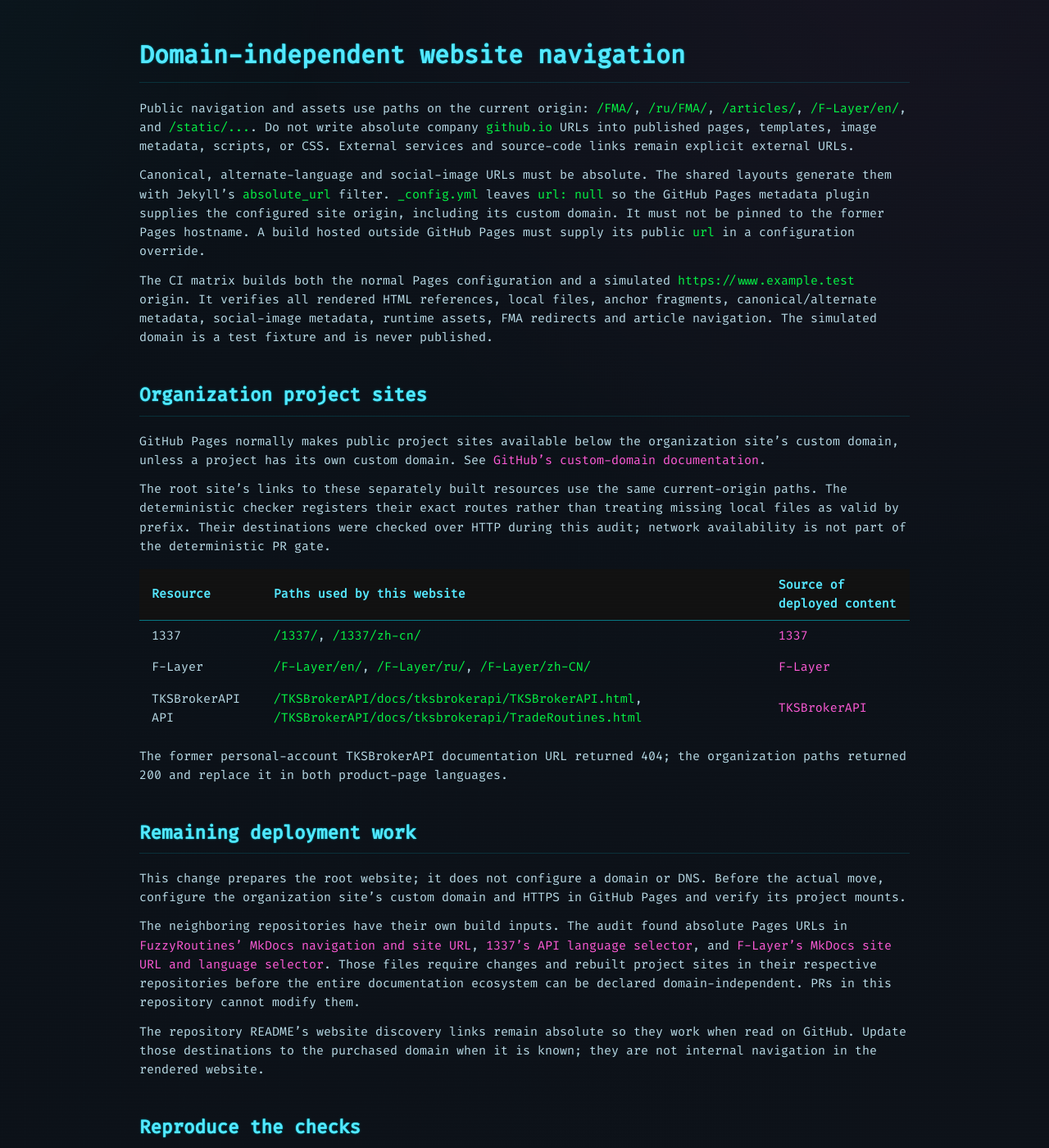
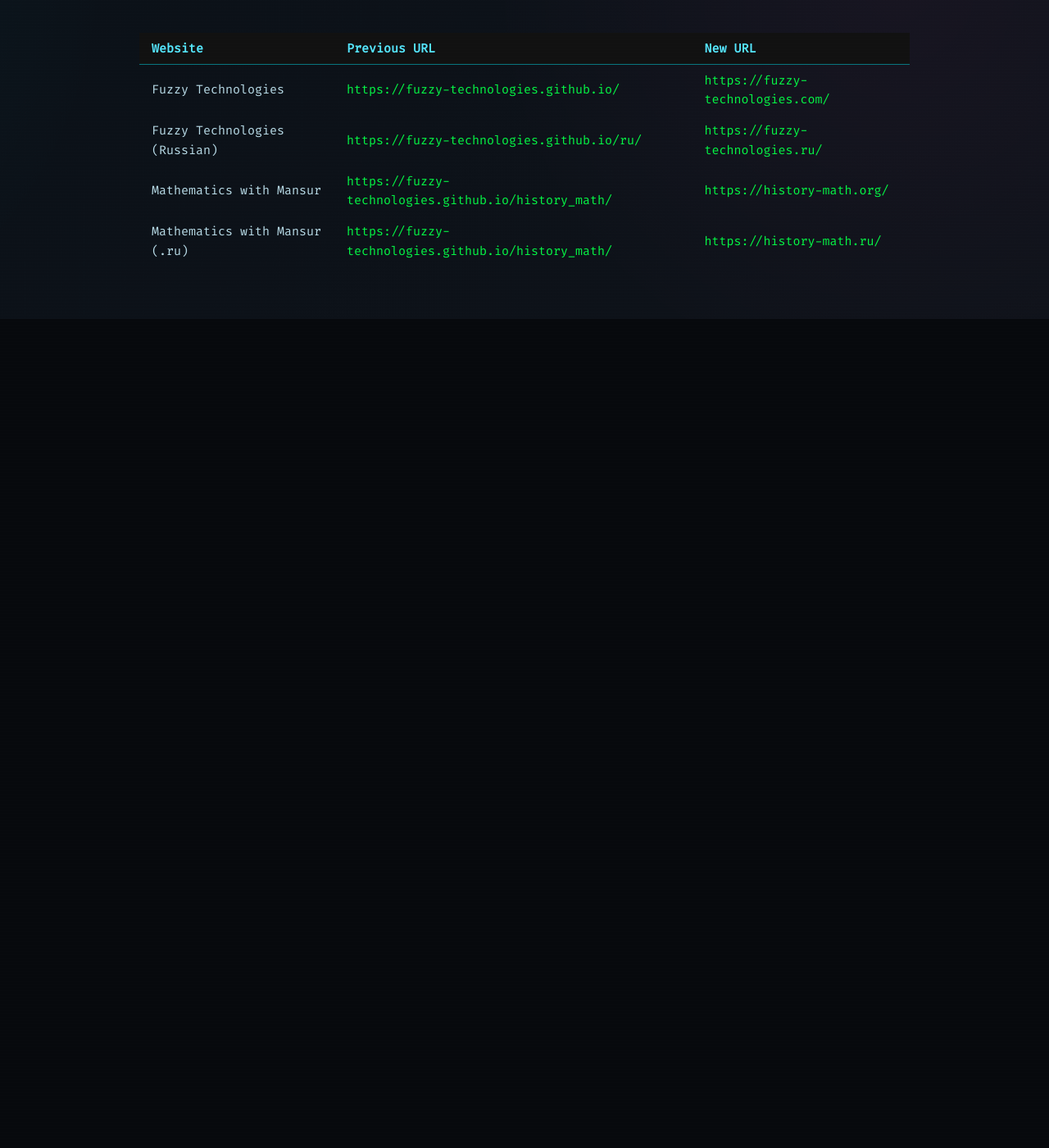
Before and after one commit to Fuzzy-Technologies/fuzzy-technologies.github.io, a Jekyll site: the page built from docs/DOMAIN_MIGRATION.md, in a window 1280 px wide and 1400 px high. Shown: the whole window at 82% size. Built offline with Jekyll 4.4.1, drawn with Linux system fonts in a browser that asks for light colours; our own code applies the rules of GitHub Pages for plain Markdown files; Markdown is read by kramdown in place of the engine named in the settings; some of the changed text lies outside the part shown.

Commit message:
List website URL changes and validate their HTTPS origins (#55)
* Document registered domains and GitHub Pages connection plan

* Align production navigation checks with the configured custom domain

* Record saved Pages domain and pending DNS verification state

* Validate explicit HTTPS origins and assert production CNAME

* Document reproducible HTTPS-origin validation during DNS activation

* Limit domain migration documentation to old and new website URLs

* Describe domain migration document as a website URL table

* Describe domain migration document as a website URL table

````diff
--- a/FuzzyRoutines/index.md
+++ b/FuzzyRoutines/index.md
@@ -96,7 +96,7 @@
 
 - [Source code and usage examples](https://github.com/Fuzzy-Technologies/FuzzyRoutines)
 - [Published package on PyPI](https://pypi.org/project/fuzzyroutines/)
-- [Documentation](https://fuzzy-technologies.github.io/FuzzyRoutines/api/latest/en/)
+- [Documentation](/FuzzyRoutines/api/latest/en/)
 - [Tests](https://github.com/Fuzzy-Technologies/FuzzyRoutines/tree/master/tests)
 - [Apache-2.0 License](https://github.com/Fuzzy-Technologies/FuzzyRoutines/blob/master/LICENSE)
 
--- a/docs/DOMAIN_MIGRATION.md
+++ b/docs/DOMAIN_MIGRATION.md
@@ -1,40 +1,6 @@
-# Domain-independent website navigation
-
-Public navigation and assets use paths on the current origin: `/FMA/`, `/ru/FMA/`, `/articles/`, `/F-Layer/en/`, and `/static/...`. Do not write absolute company `github.io` URLs into published pages, templates, image metadata, scripts, or CSS. External services and source-code links remain explicit external URLs.
-
-Canonical, alternate-language and social-image URLs must be absolute. The shared layouts generate them with Jekyll's `absolute_url` filter. `_config.yml` leaves `url: null` so the GitHub Pages metadata plugin supplies the configured site origin, including its custom domain. It must not be pinned to the former Pages hostname. A build hosted outside GitHub Pages must supply its public `url` in a configuration override.
-
-The CI matrix builds both the normal Pages configuration and a simulated `https://www.example.test` origin. It verifies all rendered HTML references, local files, anchor fragments, canonical/alternate metadata, social-image metadata, runtime assets, FMA redirects and article navigation. The simulated domain is a test fixture and is never published.
-
-## Organization project sites
-
-GitHub Pages normally makes public project sites available below the organization site's custom domain, unless a project has its own custom domain. See [GitHub's custom-domain documentation](https://docs.github.com/en/pages/configuring-a-custom-domain-for-your-github-pages-site/about-custom-domains-and-github-pages).
-
-The root site's links to these separately built resources use the same current-origin paths. The deterministic checker registers their exact routes rather than treating missing local files as valid by prefix. Their destinations were checked over HTTP during this audit; network availability is not part of the deterministic PR gate.
-
-| Resource         | Paths used by this website                                                                                | Source of deployed content                                         |
-| ---------------- | --------------------------------------------------------------------------------------------------------- | ------------------------------------------------------------------ |
-| 1337             | `/1337/`, `/1337/zh-cn/`                                                                                  | [1337](https://github.com/Fuzzy-Technologies/1337)                 |
-| F-Layer          | `/F-Layer/en/`, `/F-Layer/ru/`, `/F-Layer/zh-CN/`                                                         | [F-Layer](https://github.com/Fuzzy-Technologies/F-Layer)           |
-| TKSBrokerAPI API | `/TKSBrokerAPI/docs/tksbrokerapi/TKSBrokerAPI.html`, `/TKSBrokerAPI/docs/tksbrokerapi/TradeRoutines.html` | [TKSBrokerAPI](https://github.com/Fuzzy-Technologies/TKSBrokerAPI) |
-
-The former personal-account TKSBrokerAPI documentation URL returned 404; the organization paths returned 200 and replace it in both product-page languages.
-
-## Remaining deployment work
-
-This change prepares the root website; it does not configure a domain or DNS. Before the actual move, configure the organization site's custom domain and HTTPS in GitHub Pages and verify its project mounts.
-
-The neighboring repositories have their own build inputs. The audit found absolute Pages URLs in [FuzzyRoutines' MkDocs navigation and site URL](https://github.com/Fuzzy-Technologies/FuzzyRoutines/blob/master/docs/site/mkdocs.yml), [1337's API language selector](https://github.com/Fuzzy-Technologies/1337/blob/master/docs/site/mkdocs.yml), and [F-Layer's MkDocs site URL and language selector](https://github.com/Fuzzy-Technologies/F-Layer/blob/master/docs/site/mkdocs.yml). Those files require changes and rebuilt project sites in their respective repositories before the entire documentation ecosystem can be declared domain-independent. PRs in this repository cannot modify them.
-
-The repository README's website discovery links remain absolute so they work when read on GitHub. Update those destinations to the purchased domain when it is known; they are not internal navigation in the rendered website.
-
-## Reproduce the checks
-
-After a production Jekyll build, use the expected public origin:
-
-```bash
-python scripts/check_site_navigation.py _site --site-url https://www.example.test
-python scripts/check_site_links.py _site --site-url https://www.example.test
-```
-
-Use the actual origin for a real build. Keep `baseurl` empty: this organization website is deployed at the domain root. A change to hosting under a path prefix is a separate routing change.
+| Website | Previous URL | New URL |
+| --- | --- | --- |
+| Fuzzy Technologies | `https://fuzzy-technologies.github.io/` | `https://fuzzy-technologies.com/` |
+| Fuzzy Technologies (Russian) | `https://fuzzy-technologies.github.io/ru/` | `https://fuzzy-technologies.ru/` |
+| Mathematics with Mansur | `https://fuzzy-technologies.github.io/history_math/` | `https://history-math.org/` |
+| Mathematics with Mansur (.ru) | `https://fuzzy-technologies.github.io/history_math/` | `https://history-math.ru/` |
--- a/scripts/check_site_links.py
+++ b/scripts/check_site_links.py
@@ -14,6 +14,9 @@
     "/F-Layer/en/",
     "/F-Layer/ru/",
     "/F-Layer/zh-CN/",
+    "/FuzzyRoutines/api/latest/en/",
+    "/FuzzyRoutines/api/latest/ru/",
+    "/FuzzyRoutines/api/latest/zh-CN/",
     "/TKSBrokerAPI/docs/tksbrokerapi/TKSBrokerAPI.html",
     "/TKSBrokerAPI/docs/tksbrokerapi/TradeRoutines.html",
 }
````
Also changed, not shown: docs/LOCALIZATION.md (+1 -1 lines), ru/FuzzyRoutines/index.md (+1 -1 lines), zh-cn/FuzzyRoutines/index.md (+1 -1 lines), .github/workflows/site-validation.yml, README.md.
